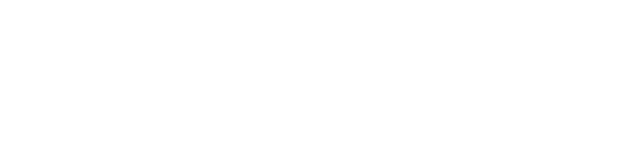
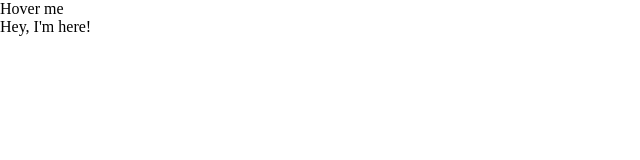
Before and after one commit to CiPHER0925/Component-in-JS, a plain HTML site: page Tooltip/index.html in a window 1280 px wide. Shown: the whole page, without its empty margins (0-640 px from the left). Drawn offline with Linux system fonts and the light colour scheme.

Commit message:
Update index.html
Created hover me  element and text which will be show after hovering over the hover me element.

```diff
--- a/Tooltip/index.html
+++ b/Tooltip/index.html
@@ -5,10 +5,12 @@
     <meta http-equiv="X-UA-Compatible" content="IE=edge">
     <meta name="viewport" content="width=device-width, initial-scale=1.0">
     <link rel="stylesheet" href="style.css">
+    <link rel="preconnect" href="https://fonts.googleapis.com"><link rel="preconnect" href="https://fonts.gstatic.com" crossorigin><link href="https://fonts.googleapis.com/css2?family=Inter&display=swap" rel="stylesheet">
     <title>Document</title>
 </head>
 <body>
-
+    <p class="hover-text">Hover me </p>
+    <p class="hovered-text">Hey, I'm here!</p>
     <script src="./index.js"></script>
 </body>
 </html>
```
